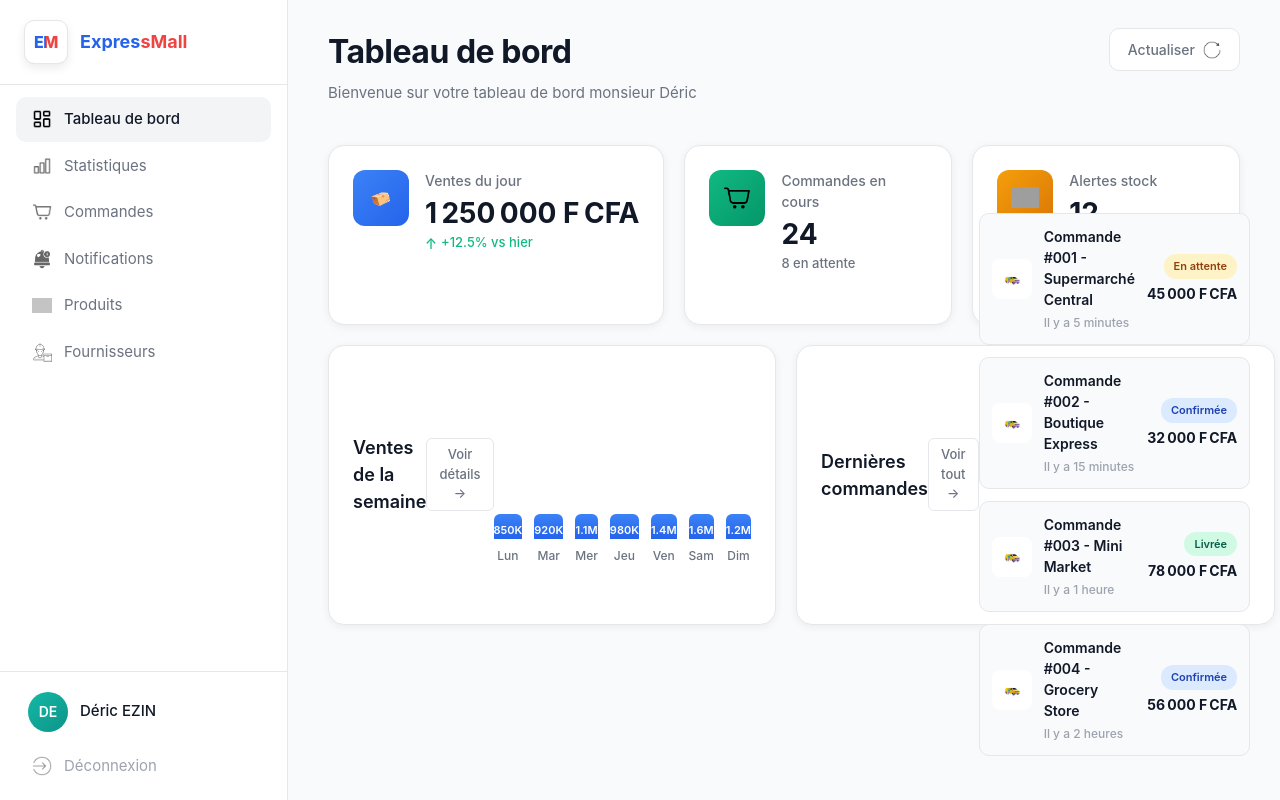
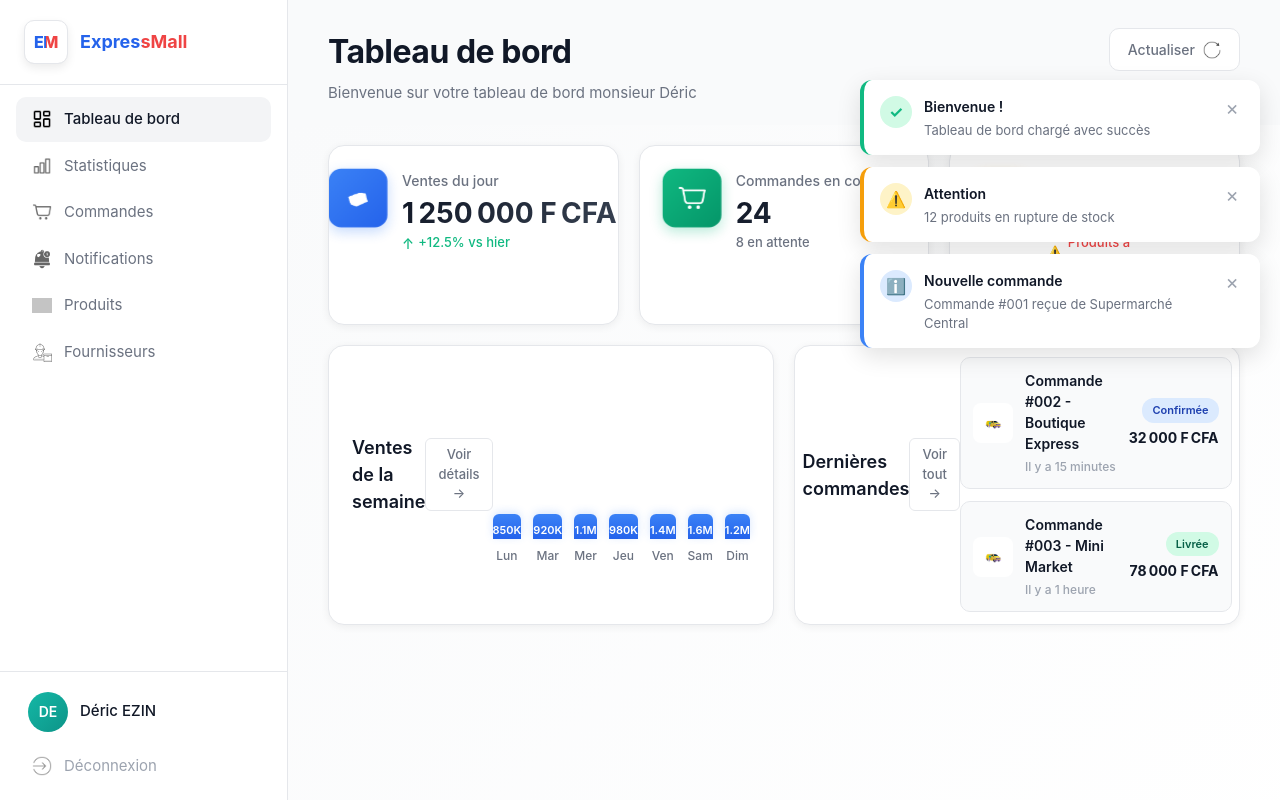
Before and after one commit to Volbis/supermarket_modules, a Vue app in the folder frontend/: page / in a window 1280 px wide. Built offline with nearby package versions, Linux system fonts and the light colour scheme; grey boxes are pictures that could not be loaded.

Commit message:
feat: Improve Dashboard design with toast notifications and animations

```diff
--- a/frontend/src/views/Dashboard.vue
+++ b/frontend/src/views/Dashboard.vue
@@ -1,5 +1,26 @@
 <template>
   <div class="dashboard-content">
+    <!-- Toast Notifications -->
+    <transition-group name="toast" tag="div" class="toast-container">
+      <div
+        v-for="notification in visibleNotifications"
+        :key="notification.id"
+        :class="['toast-notification', notification.type]"
+      >
+        <div class="toast-icon">
+          <span v-if="notification.type === 'success'">✓</span>
+          <span v-else-if="notification.type === 'warning'">⚠️</span>
+          <span v-else-if="notification.type === 'info'">ℹ️</span>
+          <span v-else>✕</span>
+        </div>
+        <div class="toast-content">
+          <h4 class="toast-title">{{ notification.title }}</h4>
+          <p class="toast-message">{{ notification.message }}</p>
+        </div>
+        <button @click="dismissNotification(notification.id)" class="toast-close">×</button>
+      </div>
+    </transition-group>
+
     <!-- Cartes de statistiques (top) -->
     <div class="cards-grid-top">
       <!-- Carte 1: Ventes du jour -->
@@ -105,6 +126,10 @@ export default {
       pendingOrders: 8,
       lowStockItems: 12,
 
+      // Notifications toast
+      notifications: [],
+      notificationId: 0,
+
       // Ventes de la semaine
       weekSales: [
         { day: 'Lun', amount: 850000 },
@@ -149,7 +174,58 @@ export default {
       ]
     }
   },
+  computed: {
+    visibleNotifications() {
+      return this.notifications.filter(n => n.visible)
+    }
+  },
+  mounted() {
+    // Afficher des notifications de bienvenue
+    setTimeout(() => {
+      this.showNotification('Bienvenue !', 'Tableau de bord chargé avec succès', 'success')
+    }, 500)
+
+    setTimeout(() => {
+      this.showNotification('Attention', `${this.lowStockItems} produits en rupture de stock`, 'warning')
+    }, 2000)
+
+    setTimeout(() => {
+      this.showNotification('Nouvelle commande', 'Commande #001 reçue de Supermarché Central', 'info')
+    }, 4000)
+  },
   methods: {
+    showNotification(title, message, type = 'info', duration = 5000) {
+      const id = this.notificationId++
+      const notification = {
+        id,
+        title,
+        message,
+        type,
+        visible: true
+      }
+
+      this.notifications.push(notification)
+
+      // Auto-dismiss après duration
+      setTimeout(() => {
+        this.dismissNotification(id)
+      }, duration)
+    },
+
+    dismissNotification(id) {
+      const notification = this.notifications.find(n => n.id === id)
+      if (notification) {
+        notification.visible = false
+        // Supprimer complètement après l'animation
+        setTimeout(() => {
+          const index = this.notifications.findIndex(n => n.id === id)
+          if (index > -1) {
+            this.notifications.splice(index, 1)
+          }
+        }, 300)
+      }
+    },
+
     formatCurrency(amount, short = false) {
       if (short) {
         if (amount >= 1000000) {
@@ -185,9 +261,153 @@ export default {
 </script>
 
 <style scoped>
+/* ==================== TOAST NOTIFICATIONS ==================== */
+.toast-container {
+  position: fixed;
+  top: 80px;
+  right: 20px;
+  z-index: 9999;
+  display: flex;
+  flex-direction: column;
+  gap: 12px;
+  max-width: 400px;
+}
+
+.toast-notification {
+  display: flex;
+  align-items: flex-start;
+  gap: 12px;
+  padding: 16px;
+  background: white;
+  border-radius: 12px;
+  box-shadow: 0 8px 24px rgba(0, 0, 0, 0.12);
+  border-left: 4px solid;
+  min-width: 320px;
+  animation: slideIn 0.3s ease-out;
+}
+
+.toast-notification.success {
+  border-left-color: #10b981;
+}
+
+.toast-notification.warning {
+  border-left-color: #f59e0b;
+}
+
+.toast-notification.error {
+  border-left-color: #ef4444;
+}
+
+.toast-notification.info {
+  border-left-color: #3b82f6;
+}
+
+.toast-icon {
+  width: 32px;
+  height: 32px;
+  border-radius: 50%;
+  display: flex;
+  align-items: center;
+  justify-content: center;
+  font-size: 16px;
+  flex-shrink: 0;
+  font-weight: bold;
+}
+
+.toast-notification.success .toast-icon {
+  background: #d1fae5;
+  color: #10b981;
+}
+
+.toast-notification.warning .toast-icon {
+  background: #fef3c7;
+  color: #f59e0b;
+}
+
+.toast-notification.error .toast-icon {
+  background: #fee2e2;
+  color: #ef4444;
+}
+
+.toast-notification.info .toast-icon {
+  background: #dbeafe;
+  color: #3b82f6;
+}
+
+.toast-content {
+  flex: 1;
+}
+
+.toast-title {
+  font-size: 14px;
+  font-weight: 600;
+  color: #111827;
+  margin-bottom: 4px;
+}
+
+.toast-message {
+  font-size: 13px;
+  color: #6b7280;
+  line-height: 1.4;
+}
+
+.toast-close {
+  width: 24px;
+  height: 24px;
+  border: none;
+  background: transparent;
+  color: #9ca3af;
+  font-size: 20px;
+  cursor: pointer;
+  border-radius: 4px;
+  transition: all 0.2s ease;
+  display: flex;
+  align-items: center;
+  justify-content: center;
+  flex-shrink: 0;
+}
+
+.toast-close:hover {
+  background: #f3f4f6;
+  color: #111827;
+}
+
+/* Toast animations */
+.toast-enter-active {
+  animation: slideIn 0.3s ease-out;
+}
+
+.toast-leave-active {
+  animation: slideOut 0.3s ease-in;
+}
+
+@keyframes slideIn {
+  from {
+    transform: translateX(400px);
+    opacity: 0;
+  }
+  to {
+    transform: translateX(0);
+    opacity: 1;
+  }
+}
+
+@keyframes slideOut {
+  from {
+    transform: translateX(0);
+    opacity: 1;
+  }
+  to {
+    transform: translateX(400px);
+    opacity: 0;
+  }
+}
+
 /* ==================== CONTAINER ==================== */
 .dashboard-content {
   padding: 20px 40px 32px 40px;
+  background: linear-gradient(135deg, #f9fafb 0%, #ffffff 100%);
+  min-height: 100vh;
 }
 
 /* ==================== GRIDS ==================== */
@@ -211,12 +431,31 @@ export default {
   padding: 24px;
   box-shadow: 0 2px 8px rgba(0, 0, 0, 0.06);
   border: 1px solid #e5e7eb;
-  transition: all 0.2s ease;
+  transition: all 0.3s cubic-bezier(0.4, 0, 0.2, 1);
+  position: relative;
+  overflow: hidden;
+}
+
+.dashboard-card::before {
+  content: '';
+  position: absolute;
+  top: 0;
+  left: 0;
+  right: 0;
+  height: 3px;
+  background: linear-gradient(90deg, #3b82f6, #8b5cf6, #ec4899);
+  opacity: 0;
+  transition: opacity 0.3s ease;
 }
 
 .dashboard-card:hover {
-  box-shadow: 0 4px 12px rgba(0, 0, 0, 0.1);
-  transform: translateY(-2px);
+  box-shadow: 0 12px 24px rgba(0, 0, 0, 0.12);
+  transform: translateY(-4px);
+  border-color: #3b82f6;
+}
+
+.dashboard-card:hover::before {
+  opacity: 1;
 }
 
 .card-top {
@@ -242,24 +481,52 @@ export default {
   align-items: center;
   justify-content: center;
   flex-shrink: 0;
+  position: relative;
+  animation: pulse 2s ease-in-out infinite;
+}
+
+@keyframes pulse {
+  0%, 100% {
+    transform: scale(1);
+  }
+  50% {
+    transform: scale(1.05);
+  }
 }
 
 .stat-icon img {
   width: 28px;
   height: 28px;
   object-fit: contain;
+  filter: brightness(0) invert(1);
 }
 
 .sales-icon {
   background: linear-gradient(135deg, #3b82f6 0%, #2563eb 100%);
+  box-shadow: 0 4px 12px rgba(59, 130, 246, 0.3);
 }
 
 .orders-icon {
   background: linear-gradient(135deg, #10b981 0%, #059669 100%);
+  box-shadow: 0 4px 12px rgba(16, 185, 129, 0.3);
 }
 
 .alert-icon {
   background: linear-gradient(135deg, #f59e0b 0%, #d97706 100%);
+  box-shadow: 0 4px 12px rgba(245, 158, 11, 0.3);
+  animation: shake 3s ease-in-out infinite;
+}
+
+@keyframes shake {
+  0%, 100% {
+    transform: translateX(0);
+  }
+  10%, 30%, 50%, 70%, 90% {
+    transform: translateX(-2px);
+  }
+  20%, 40%, 60%, 80% {
+    transform: translateX(2px);
+  }
 }
 
 .stat-content {
@@ -279,6 +546,10 @@ export default {
   color: #111827;
   margin-bottom: 6px;
   line-height: 1;
+  background: linear-gradient(135deg, #111827 0%, #374151 100%);
+  -webkit-background-clip: text;
+  -webkit-text-fill-color: transparent;
+  background-clip: text;
 }
 
 .stat-change {
@@ -363,16 +634,18 @@ export default {
   border-radius: 6px 6px 0 0;
   position: relative;
   min-height: 20px;
-  transition: all 0.3s ease;
+  transition: all 0.3s cubic-bezier(0.4, 0, 0.2, 1);
   display: flex;
   align-items: flex-start;
   justify-content: center;
   padding-top: 8px;
+  box-shadow: 0 -2px 8px rgba(59, 130, 246, 0.2);
 }
 
 .bar:hover {
   background: linear-gradient(180deg, #2563eb 0%, #1d4ed8 100%);
-  transform: scaleY(1.05);
+  transform: scaleY(1.08) scaleX(1.05);
+  box-shadow: 0 -4px 16px rgba(37, 99, 235, 0.4);
 }
 
 .bar-value {
@@ -402,12 +675,15 @@ export default {
   background: #f9fafb;
   border-radius: 10px;
   border: 1px solid #e5e7eb;
-  transition: all 0.2s ease;
+  transition: all 0.3s cubic-bezier(0.4, 0, 0.2, 1);
+  cursor: pointer;
 }
 
 .order-item:hover {
-  background: #f3f4f6;
-  border-color: #d1d5db;
+  background: white;
+  border-color: #3b82f6;
+  transform: translateX(4px);
+  box-shadow: 0 4px 12px rgba(59, 130, 246, 0.1);
 }
 
 .order-icon {
```
